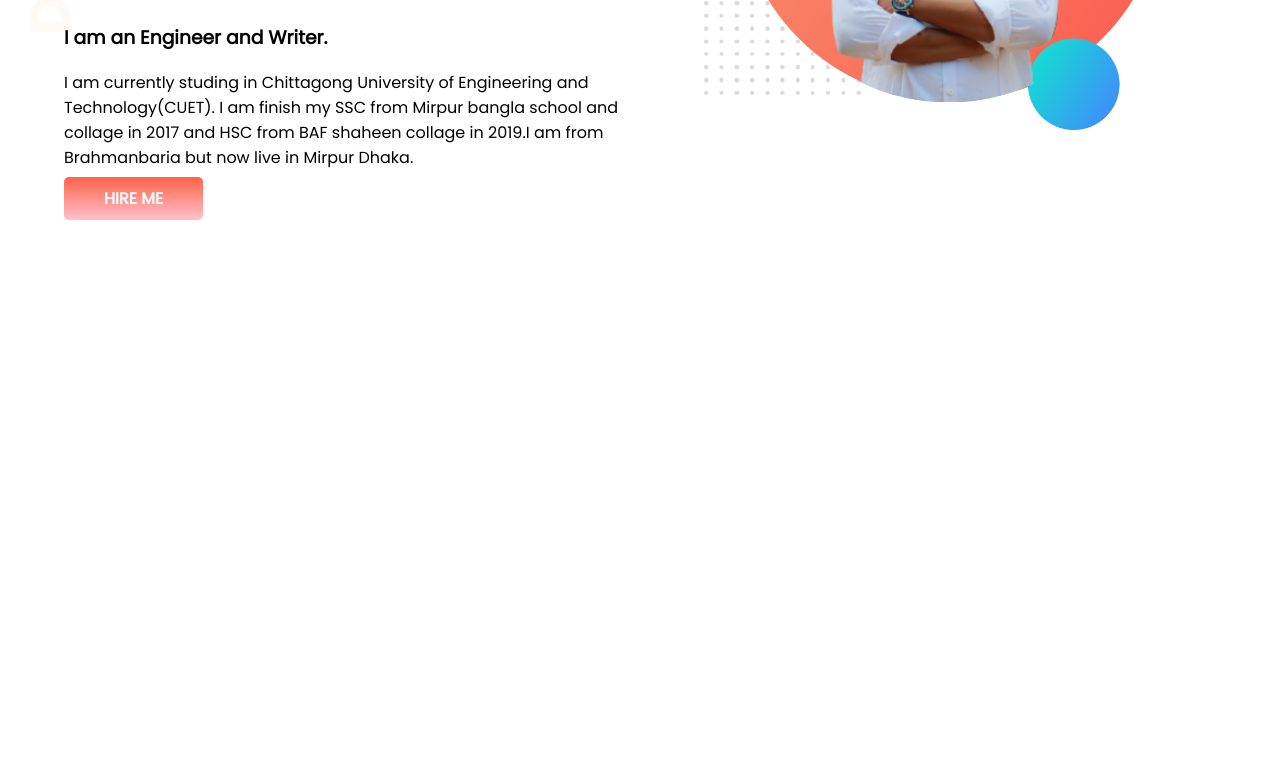
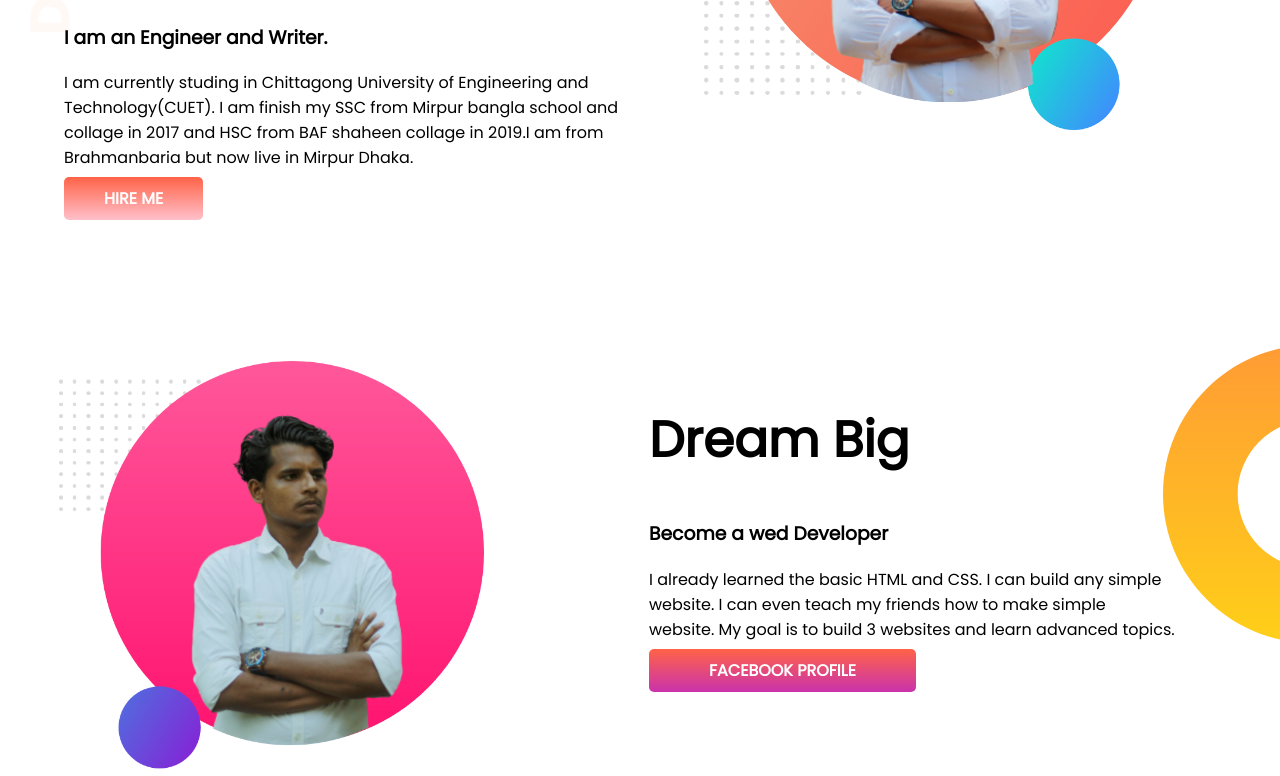
Before and after one commit to HasibulRahman/personal-portfolio-, a plain HTML site: page index.html in a window 1280 px wide. Shown: the part 327-1103 px from the top of the page. Before the commit the page ends 800 px from the top, so only its background shows below. Drawn offline with Linux system fonts and the light colour scheme.

Commit message:
added sectioin 2

```diff
--- a/index.html
+++ b/index.html
@@ -31,6 +31,22 @@
         </div>
     </section>
 
+    <section class="bg-image">
+        <div class="C2">
+            <img src="images/hasib-bg2.png" alt="">
+        </div>
+        <div class="C2">
+            <h1>Dream Big</h1>
+            <h3>Become a wed Developer</h3>
+            <p class="pad-1">I already learned the basic HTML and CSS. I can build any simple website.
+                I can even teach my friends how to make simple website. My goal is to build 3 websites and
+                learn advanced topics.</p>
+            <a class="FB" target="_blank" href="https://www.facebook.com/profile.php?id=100023885864179">FACEBOOK
+                PROFILE</a>
+        </div>
+    </section>
+
+
 </body>
 
 </html>
--- a/style.css
+++ b/style.css
@@ -38,3 +38,26 @@ section {
     background-image: url(images/top-banner.png);
     background-repeat: no-repeat;
 }
+
+.FB {
+    text-decoration: none;
+    background-image: linear-gradient(tomato, rgb(202, 50, 172));
+    border-radius: 5px;
+    color: white;
+    padding: 10px 60px;
+    font-weight: 700;
+
+}
+
+.bg-image {
+    background-image: url(images/dream-bg.png);
+    background-repeat: no-repeat;
+    background-position: right;
+    padding-top: 150px;
+    padding-right: 100px;
+
+}
+
+.pad-1 {
+    padding-right: 5px;
+}
```
Also changed, not shown: images/hasib-bg2.png (added), images/jhankar.png (deleted), images/jhankar2.png (deleted).
